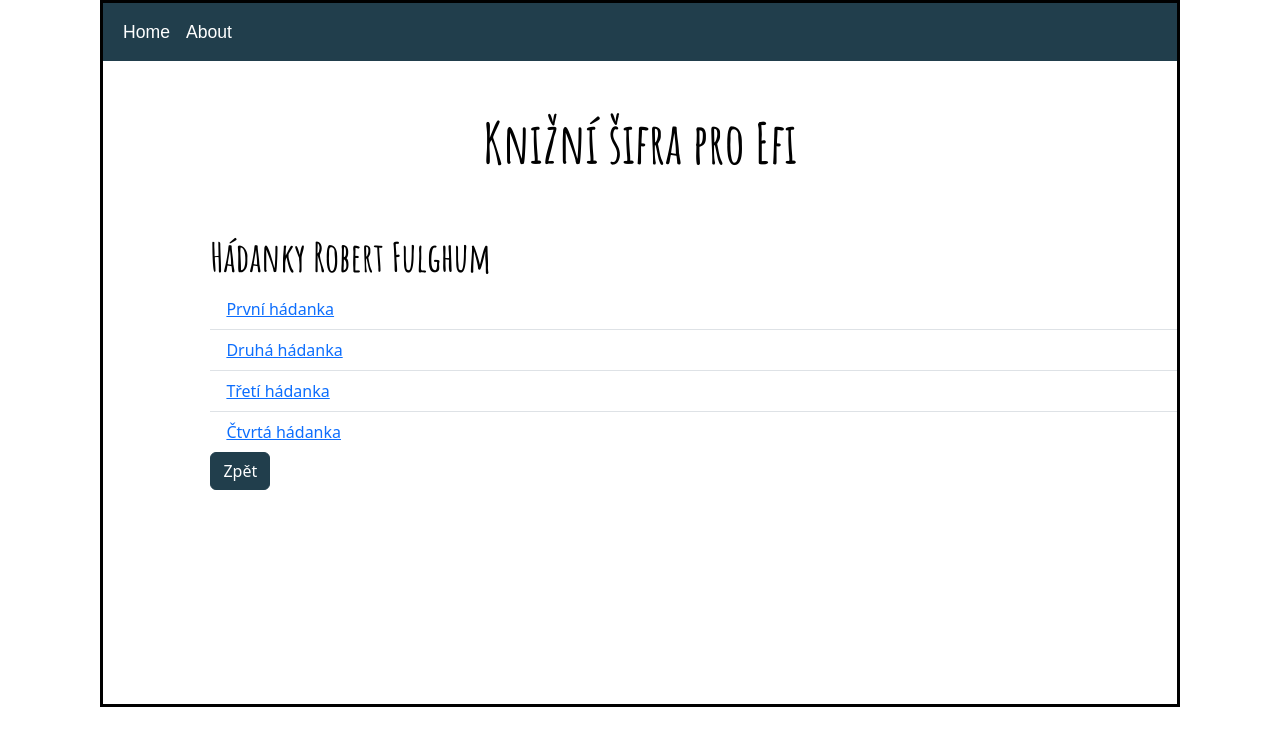
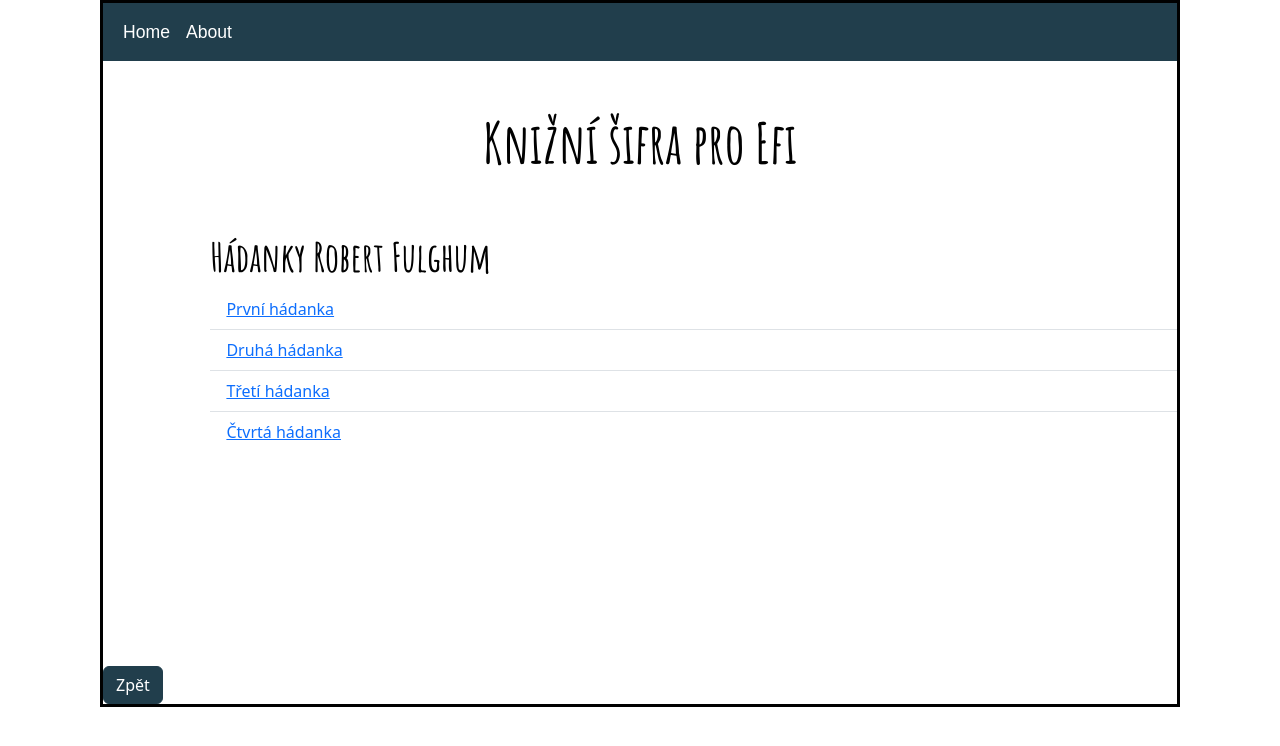
Before and after one commit to klarikhal/knizni_sifra_pro_efi.github.io, a Jekyll site: the page built from _uvody/fulghum_uvod.md, in a window 1280 px wide. Shown: the top 746 px of the page. Built offline with Jekyll 4.4.1, drawn with Linux system fonts in a browser that asks for light colours.

Commit message:
Fix button alignment for consistency in navigation

```diff
--- a/_uvody/fulghum_uvod.md
+++ b/_uvody/fulghum_uvod.md
@@ -19,7 +19,7 @@ order_number: 2
 				</li>
 				{% endfor %}
 			</ul>
-			 <a href="{{ site.baseurl }}" class="btn btn-info">Zpět</a>
 		</div>
+		<a href="{{ site.baseurl }}" class="btn btn-info">Zpět</a>
 	</body>
 </html>
```
Also changed, not shown: 1 other file.
